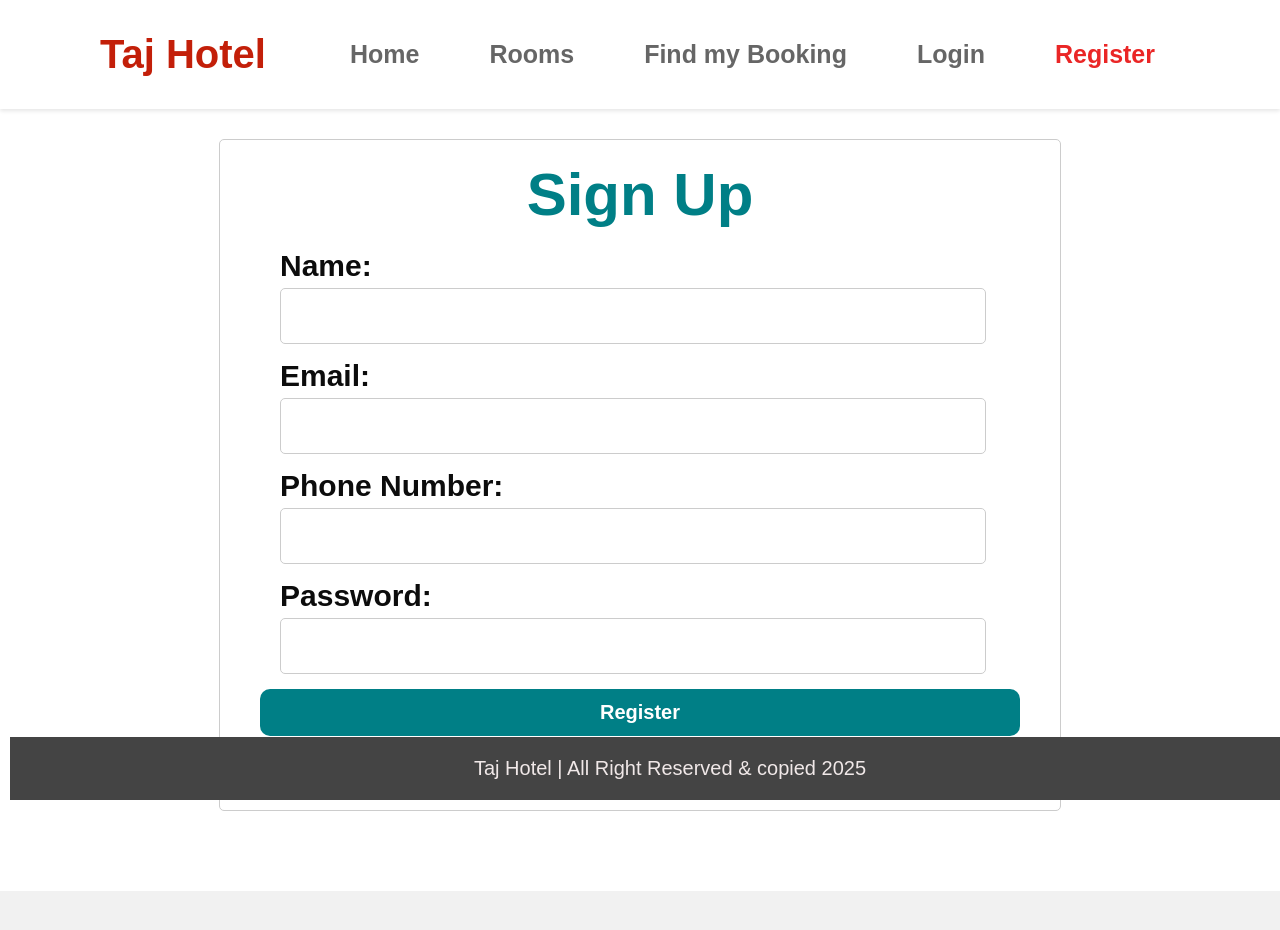
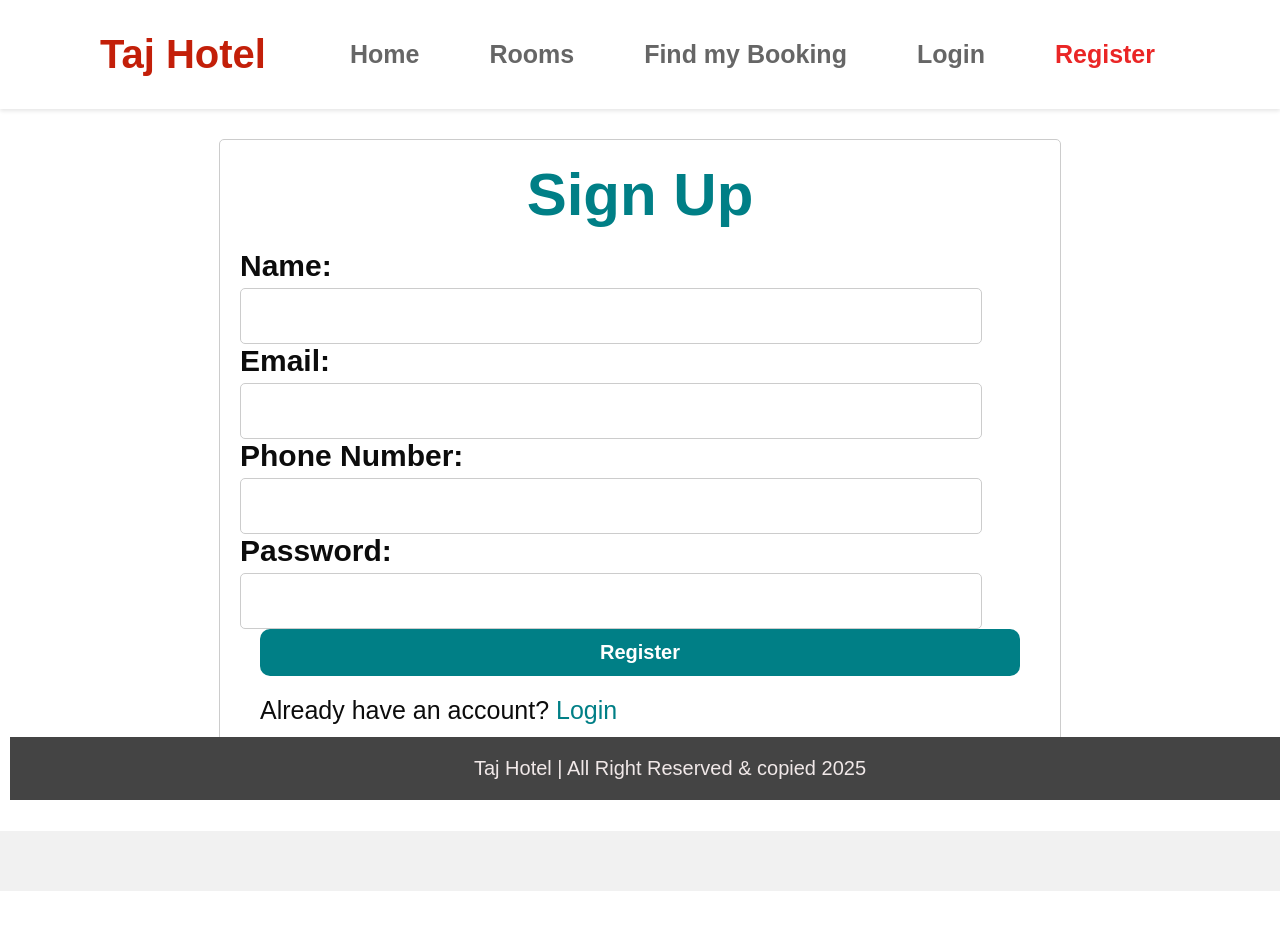
Before and after one commit to ranjankush/HMSFrontend, a React (Create React App) app: page /register in a window 1280 px wide. Shown: the top 930 px of the page. After the commit the page ends 891 px from the top, so only its background shows below. Built offline with nearby package versions, Linux system fonts and the light colour scheme.

Commit message:
css updated

```diff
--- a/src/index.css
+++ b/src/index.css
@@ -126,10 +126,7 @@
     text-decoration: none;
   }
 
-  .form-group {
-    margin-bottom: 15px;
-    margin-left: 40px;
-  }
+
 
   .form-group label {
     display: block;
@@ -456,8 +453,8 @@
     margin: 20px;
     border: 1px solid #ddd;
     border-radius: 5px;
-    /* padding-left: 15px;
-    padding-right: 15px; */
+    padding-left: 15px;
+    padding-right: 15px;
     display: flex;
     height: 20vh;
     margin-top: 30px;
```
